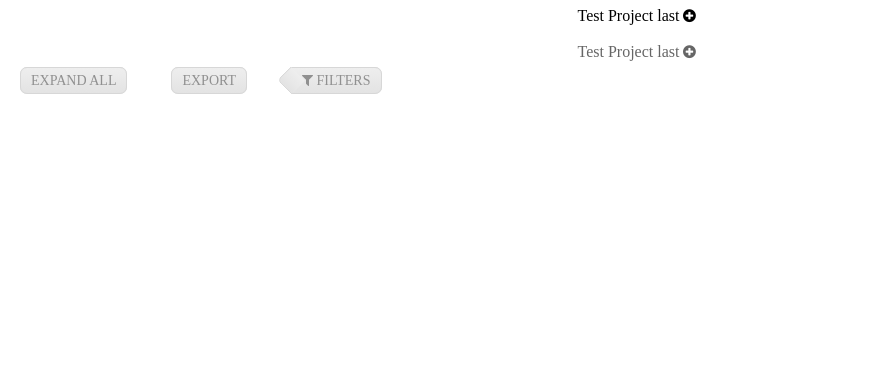
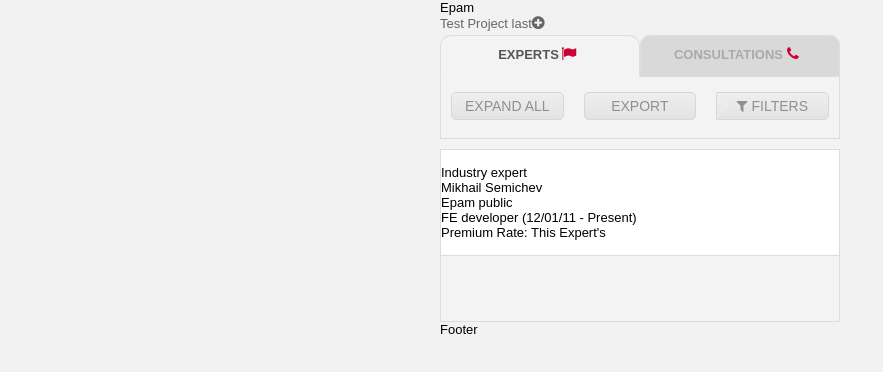
Before and after one commit to ayasakov/responsive-mockup, a plain HTML site: page index.html in a window 1280 px wide. Shown: the whole page, without its empty margins (0-883 px from the left). Drawn offline with Linux system fonts and the light colour scheme; grey boxes are pictures that could not be loaded.

Commit message:
Update header mockup

```diff
--- a/index.html
+++ b/index.html
@@ -11,7 +11,12 @@
 </head>
 <body>
 
-    <div class="dropdown">
+    <header class="container">
+        Epam
+    </header>
+
+    <main class="container">
+        <section class="dropdown">
             <input id="test-project-last" type="checkbox" class="dropdown__toggle dropdown__flag">
             <label for="test-project-last" class="dropdown__label">Test Project last</label>
             <div class="dropdown__expand">
@@ -19,21 +24,53 @@
                     <span>Opened</span>
                 </section>
             </div>
+        </section>
+
+        <div class="tabs">
+            <input id="tab1" type="radio" name="tabs" class="tabs__input" checked><!--
+            --><label for="tab1" title="Experts" class="tabs__label ellipsis">Experts</label><!--
+
+            --><input id="tab2" type="radio" name="tabs" class="tabs__input"><!--
+            --><label for="tab2" title="Consultations" class="tabs__label ellipsis">Consultations</label>
+
+            <section id="content1" class="tabs__section">
+                <div class="block"><!--
+                 --><div class="column">
+                        <a class="btn home-btn ellipsis">Expand All</a>
+                    </div><!--
+                 --><div class="column">
+                        <a class="btn home-btn ellipsis">Export</a>
+                    </div><!--
+                 --><div class="column">
+                        <a class="btn btn-cut-right home-btn ellipsis"><i class="fa fa-filter" aria-required="true"></i> Filters</a>
+                    </div><!--
+             --></div>
+                <div class="block">
+                    Industry expert
+                    <h1>Mikhail Semichev</h1>
+                    <h2>Epam <span>public</span></h2>
+                    <p>FE developer (12/01/11 - Present)</p>
+                    <p>Premium Rate: This Expert's</p>
                 </div>
+                <div class="block-links">
+                    <div class="col-3">
+                        <a class="home-btn">Decline</a>
+                        <a class="home-btn">Request Info</a>
+                        <a class="home-btn">Schedule</a>
+                    </div>
+                </div>
+            </section>
 
-    <div class="dropdown">
-        <input id="test-project-last1" type="checkbox" class="dropdown__toggle dropdown__flag">
-        <label for="test-project-last1" class="dropdown__label">Test Project last</label>
-        <div class="dropdown__expand">
-            <section>
-                <span>Opened</span>
+            <section id="content2" class="tabs__section">
+                <div class="block">
+                    <p>Consultation block</p>
+                </div>
             </section>
         </div>
-    </div>
+    </main>
 
-    <a class="btn">Expand All</a>
-    <a class="btn">Export</a>
-    <a class="btn btn-cut-right"><i class="fa fa-filter" aria-required="true"></i> Filters</a>
-
+    <footer class="container">
+        Footer
+    </footer>
 </body>
 </html>
--- a/scss/base/_general.scss
+++ b/scss/base/_general.scss
@@ -1,3 +1,14 @@
 * {
-  box-sizing: border-box;
+    -webkit-box-sizing: border-box;
+    -moz-box-sizing: border-box;
+    box-sizing: border-box;
 }
+
+body {
+	background: #f2f2f2;
+	font: 13px Arial;
+}
+
+a {
+  text-decoration: none;
+}
--- a/scss/components/_buttons.scss
+++ b/scss/components/_buttons.scss
@@ -2,7 +2,7 @@
 
 .btn {
   @include btn-background(#eeeeee, #e3e3e3);
-  @include border-radius(7px, 7px, 7px, 7px);
+  @include border-radius(5px, 5px, 5px, 5px);
   color: #909090;
   text-transform: uppercase;
   font-size: 14px;
@@ -11,7 +11,11 @@
   text-decoration: none;
   cursor: pointer;
   position: relative;
-  margin: 20px;
+  margin-left: 5px;
+}
+
+.btn:last-child {
+  margin-left: 0;
 }
 
 .btn:hover {
@@ -19,13 +23,13 @@
 }
 
 .btn-cut-right {
-  @include border-radius(0, 7px, 7px, 0);
+  @include border-radius(0, 5px, 5px, 0);
 }
 
 .btn-cut-right:before{
     content: '';
-    width: 19px;
-    height: 18px;
+    width: 18px;
+    height: 19px;
     @include btn-background(#eeeeee, #e3e3e3);
     position: absolute;
     left: -11px;
@@ -33,7 +37,6 @@
     @include rotate(45deg);
     border-left: 1px solid #d7d7d7;
     border-bottom: 1px solid #d7d7d7;
-    @include border-radius(0, 0, 0, 5px);
     z-index: 1;
 }
 
--- a/scss/components/_dropdown.scss
+++ b/scss/components/_dropdown.scss
@@ -8,8 +8,6 @@
 
   &__label {
     display: block;
-    padding: 0.5em;
-    text-align: center;
     color: #666;
   }
 
@@ -19,6 +17,7 @@
 
   &__label:after {
     @include insert-icon("\f055");
+    cursor: pointer;
   }
 
   &__expand {
--- /dev/null
+++ b/scss/components/_tabs.scss
@@ -0,0 +1,59 @@
+@import "../helpers/mixins";
+
+.tabs {
+  min-width: 320px;
+  padding: 0px;
+  margin: 0 auto;
+
+  &__section {
+    display: none;
+    background: #f3f3f3;
+  }
+
+  &__input {
+    display: none;
+  }
+
+  &__label {
+    display: inline-block;
+    margin: 0 0 -4px;
+    padding: 10px 25px;
+    font-weight: 600;
+    width: 50%;
+    text-transform: uppercase;
+    text-align: center;
+    color: #aaa;
+    border: 1px solid #ddd;
+    background: #d9d9d9;
+    @include border-radius(10px, 10px, 0, 0)
+  }
+
+  &__label[for*="1"]:after {
+    @include insert-icon("\f024");
+    color: #ce0033;
+  }
+  &__label[for*="2"]:after {
+    @include insert-icon("\f095");
+    color: #ce0033;
+  }
+
+  &__label:hover {
+    color: #888;
+    cursor: pointer;
+  }
+
+  /* стили для активной вкладки */
+  &__input:checked + &__label {
+    color: #555;
+    border: 1px solid #ddd;
+    border-bottom: 1px solid #f3f3f3;
+    background: #f3f3f3;
+  }
+
+  /* активация секций с помощью переключателя :checked */
+  #tab1:checked ~ #content1,
+  #tab2:checked ~ #content2 {
+    display: block;
+  }
+
+}
--- /dev/null
+++ b/scss/helpers/_helpers.scss
@@ -0,0 +1,18 @@
+.ellipsis {
+    -ms-text-overflow: ellipsis;
+    -o-text-overflow: ellipsis;
+    text-overflow: ellipsis;
+    overflow: hidden;
+    white-space: nowrap;
+    display: inline-block;
+}
+
+.clearfix:before,
+.clearfix:after {
+  display: table;
+  content: " ";
+}
+
+.clearfix:after {
+    clear: both;
+}
--- a/scss/helpers/_mixins.scss
+++ b/scss/helpers/_mixins.scss
@@ -19,7 +19,7 @@
   -webkit-transform: rotate($deg);
   -moz-transform: rotate($deg);
   -o-transform: rotate($deg);
-  transform: rotate(4$deg);
+  transform: rotate($deg);
 }
 
 @mixin transition($option, $time) {
--- /dev/null
+++ b/scss/layouts/_grid.scss
@@ -0,0 +1,10 @@
+.container {
+  margin: 0 auto;
+  width: 400px;
+}
+
+.column {
+  width: 33.3%;
+  display: inline-block;
+  padding: 0 10px;
+}
--- a/scss/main.scss
+++ b/scss/main.scss
@@ -2,3 +2,7 @@
 @import "base/general";
 @import "components/buttons";
 @import "components/dropdown";
+@import "components/tabs";
+@import "helpers/helpers";
+@import "layouts/grid";
+@import "pages/home";
--- /dev/null
+++ b/scss/pages/_home.scss
@@ -0,0 +1,24 @@
+.block {
+  border: 1px solid #ddd;
+  padding: 15px 0;
+  margin-top: 10px;
+  background: #fff;
+
+  &:first-child {
+    margin-top: 0;
+    background: #f3f3f3;
+  }
+}
+
+.block-links {
+  padding: 10px 0;
+  color: #f3f3f3;
+  border: 1px solid #ddd;
+  border-top: 0;
+}
+
+.home-btn {
+  display: inline-block;
+  width: 100%;
+  text-align: center;
+}
```
Also changed, not shown: css/main.css, 1 other file. Lines whose indentation alone changed are shown as unchanged.
